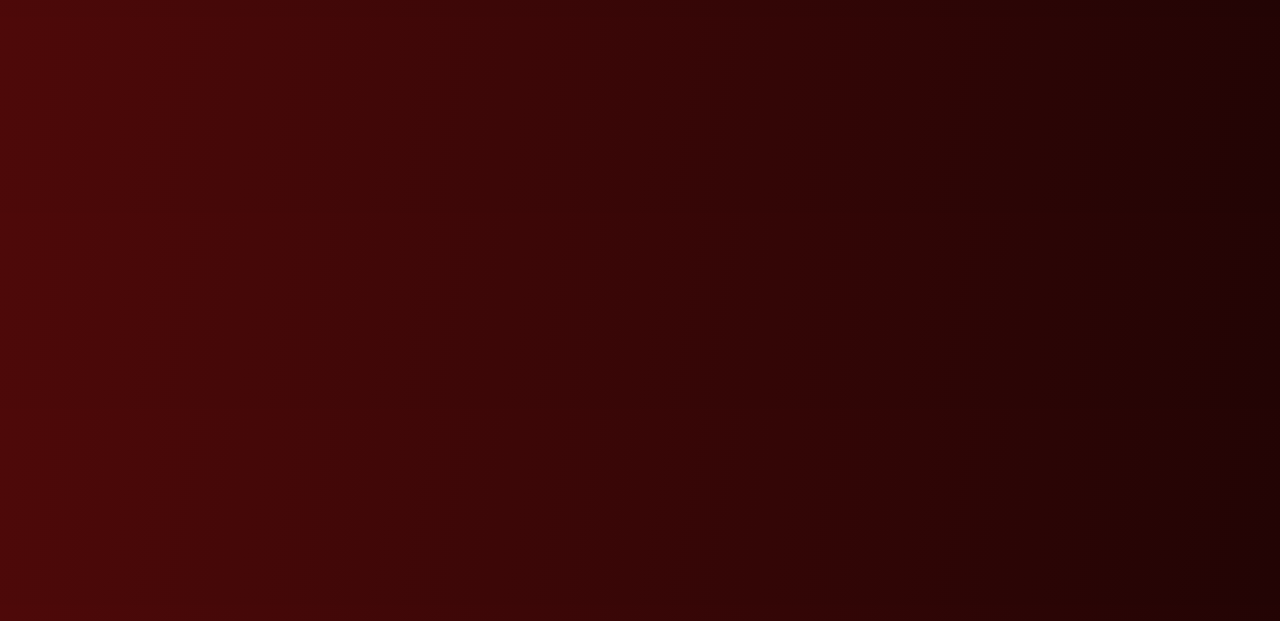
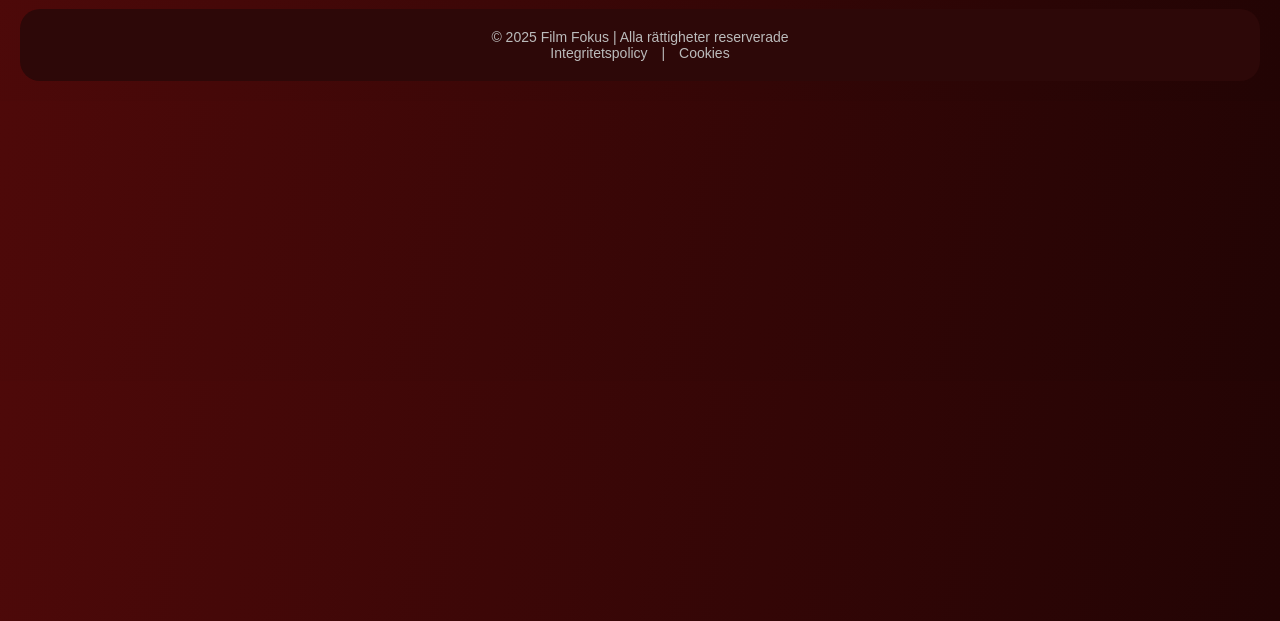
Before and after one commit to darunbjork/NetflixApp, a plain HTML site: page frontend/movie-detalis.html in a window 1280 px wide. Shown: the part 179-800 px from the top of the page. Drawn offline with Linux system fonts and the light colour scheme.

Commit message:
added a footer and style (#16)

```diff
--- a/frontend/css/style.css
+++ b/frontend/css/style.css
@@ -326,3 +326,23 @@ body.dark-mode header {
 .carousel-slide .movie-card {
     width: 100%;
 }
+
+footer {
+    background-color: rgb(45, 8, 8);
+    text-align: center;
+    padding: 20px;
+    border-radius: 20px;
+    margin-top: 30px;
+    font-size: 14px;
+    color: #bbb;
+}
+
+footer a {
+    color: #bbb;
+    text-decoration: none;
+    margin: 0 10px;
+}
+
+footer a:hover {
+    color: white;
+}
--- a/frontend/movie-detalis.html
+++ b/frontend/movie-detalis.html
@@ -39,8 +39,9 @@
         <!-- Movie details will be dynamically injected here -->
     </main>
 
-    <footer>
-        &copy; 2025 Filmwebbsida. Alla rättigheter reserverade.
+     <footer>
+      <p>© 2025 Film Fokus | Alla rättigheter reserverade</p>
+      <a href="#">Integritetspolicy</a> | <a href="#">Cookies</a>
     </footer>
 
     <!-- Import the necessary JS files -->
```
Also changed, not shown: frontend/filmer.html (+16 -11 lines), frontend/index.html (+4 -0 lines), frontend/kontakt.html (+25 -3 lines), frontend/om-oss.html (+4 -1 lines), frontend/premiärer.html (+7 -3 lines).
